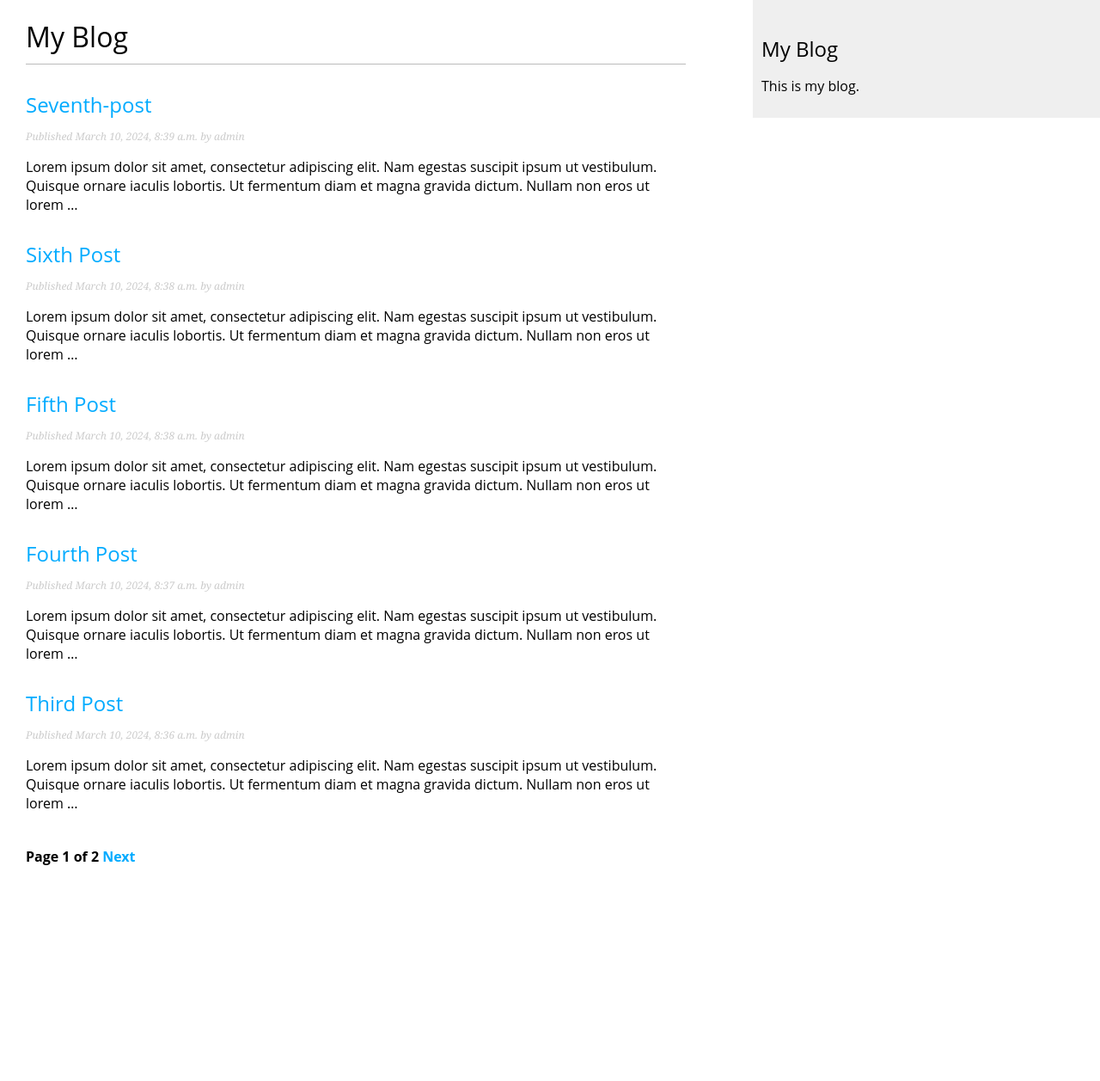
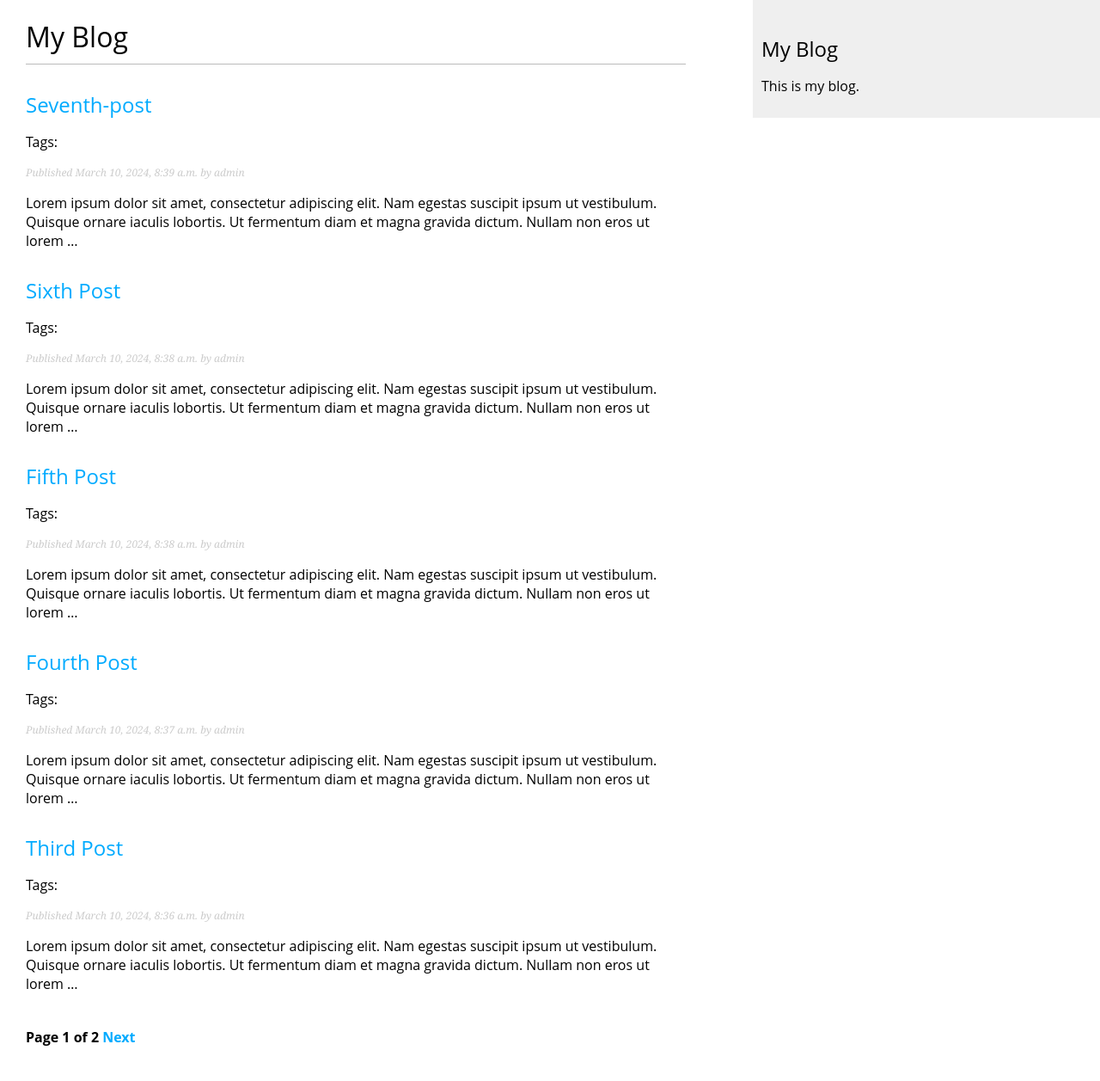
Before and after one commit to thooriqnurali/blog, a Django app: page /blog/ in a window 1280 px wide. Shown: the whole page at 86% size. Before the commit the page ends 1006 px from the top, so only its background shows below. Run offline with Django 4.2, Linux system fonts and the light colour scheme; data comes from the database, SQL or seed files in the repository; both versions use the stored data as it was after the commit; parts of the project's set-up code (start-up, migrations or seed data) failed here and were passed over.

Commit message:
add tags

```diff
--- a/blog/models.py
+++ b/blog/models.py
@@ -2,6 +2,7 @@
 from django.utils import timezone
 from django.contrib.auth.models import User
 from django.urls import reverse
+from taggit.managers import TaggableManager
 
 
 
@@ -9,6 +10,8 @@
     def get_queryset(self):
             return super().get_queryset()\
                 .filter(status=Post.Status.PUBLISHED)
+
+
 
 class Post(models.Model):
 
@@ -31,6 +34,8 @@
                               default=Status.DRAFT)
     objects = models.Manager()
     published = PublishedManager()
+    tags = TaggableManager()
+
 
     class Meta:
         ordering = ['-publish']
@@ -48,6 +53,8 @@
                              self.publish.month,
                              self.publish.day,
                              self.slug])
+
+
 
 class Comment(models.Model):
     post = models.ForeignKey(Post,
--- a/blog/templates/blog/post/list.html
+++ b/blog/templates/blog/post/list.html
@@ -4,12 +4,24 @@
 
 {% block content %}
     <h1>My Blog</h1>
+    {% if tag %}
+        <h2>Post tagged with "{{ tag.name }}"</h2>
+    {% endif %}
     {% for post in posts %}
         <h2>
             <a href="{{ post.get_absolute_url }}">
                 {{post.title}}
             </a>
         </h2>
+        <p class="tags">
+            Tags:
+            {% for tag in post.tags.all %}
+                <a href="{% url "blog:post_list_by_tag" tag.slug %}">
+                    {{ tag.name }}
+                </a>
+                {% if not forloop.last %}, {% endif %}
+            {% endfor %}
+        </p>
         <p class="date">
             Published {{ post.publish }} by {{ post.author }}
         </p>
--- a/blog/urls.py
+++ b/blog/urls.py
@@ -6,6 +6,8 @@
 urlpatterns = [
     #post views
     path('', views.post_list, name='post_list'),
+    path('tag/<slug:tag_slug>/',
+         views.post_list, name='post_list_by_tag'),
     path('<int:year>/<int:month>/<int:day>/<slug:post>/',
          views.post_detail, name='post_detail'),
     path('<int:post_id>/share/',
--- a/blog/views.py
+++ b/blog/views.py
@@ -4,10 +4,16 @@
 from .forms import EmailPostForm, CommentForm
 from django.core.mail import send_mail
 from django.views.decorators.http import require_POST
+from taggit.models import Tag
 
 
-def post_list(request):
+
+def post_list(request, tag_slug=None):
     post_list = Post.published.all()
+    tag = None
+    if tag_slug:
+        tag = get_object_or_404(Tag, slug=tag_slug)
+        post_list = post_list.filter(tags__in=[tag])
     # Pagination with 5 post per page
     paginator = Paginator(post_list, 5)
     page_number = request.GET.get('page', 1)
@@ -22,7 +28,8 @@
 
     return render(request,
                   'blog/post/list.html',
-                  {'posts':posts})
+                  {'posts': posts,
+                   'tag': tag})
 
 def post_detail(request, year, month, day, post):
     post = get_object_or_404(Post,
--- a/mysite/settings.py
+++ b/mysite/settings.py
@@ -38,6 +38,7 @@
     "django.contrib.messages",
     "django.contrib.staticfiles",
     "blog.apps.BlogConfig",
+    "taggit",
 ]
 
 MIDDLEWARE = [
```
Also changed, not shown: blog/migrations/0004_post_tags.py (added), db.sqlite3.
